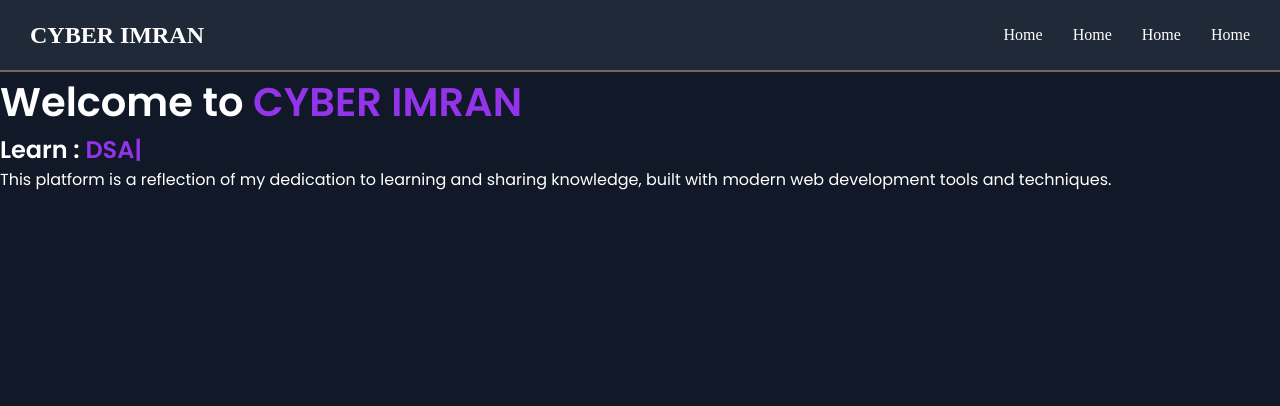
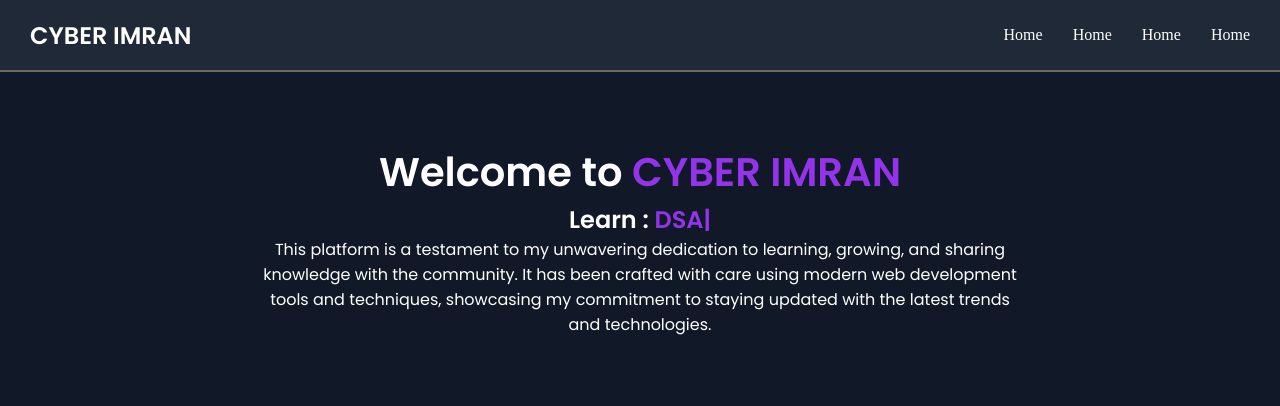
Before and after one commit to cyberimran/Blog-App, a Django app: page / in a window 1280 px wide. Shown: the top 406 px of the page. Run offline with Django 5.2, Linux system fonts and the light colour scheme.

Commit message:
Home page main content added

```diff
--- a/blogapp/views.py
+++ b/blogapp/views.py
@@ -1,4 +1,4 @@
 from django.shortcuts import render
 
 def home(request):
-    return render(request, 'home.html')
+    return render(request, 'home.html', context={"page_title":"BLOG APP USING DJANGO"})
--- a/static/css/style.css
+++ b/static/css/style.css
@@ -25,6 +25,9 @@ header{
 
 #navbar #logo h1{
     color: white;
+    font-family: "Poppins", serif;
+    font-weight: 600;
+    font-style: normal;
 }
 
 #navbar{
@@ -106,3 +109,38 @@ header{
     font-family: "Poppins", serif;
     font-weight: 600;
 }
+
+#hmc{
+    width: 100%;
+    display: flex;
+    justify-content: center;
+    align-items: center;
+}
+
+#home-main-content{
+    margin: 70px 0px;
+    width: 60%;
+    display: flex;
+    flex-direction: column;
+    justify-content: center;
+    align-items: center;
+    text-align: center;
+}
+
+@media (max-width: 1024px){
+    #home-main-content{
+        width: 650px;
+    }
+}
+
+@media (max-width: 768px){
+    #home-main-content{
+        width: 90%;
+    }
+}
+
+@media (max-width: 580px){
+    #home-main-content h1 span{
+        display: block;
+    }
+}
--- a/templates/base.html
+++ b/templates/base.html
@@ -2,10 +2,10 @@
 <!DOCTYPE html>
 <html lang="en">
   <head>
-    <meta charset="UTF-8">
-    <meta name="viewport" content="width=device-width, initial-scale=1.0">
-    <title>Document</title>
-    <link rel="stylesheet" href="{% static 'css/style.css' %}">
+    <meta charset="UTF-8" />
+    <meta name="viewport" content="width=device-width, initial-scale=1.0" />
+    <title>{{page_title}}</title>
+    <link rel="stylesheet" href="{% static 'css/style.css' %}" />
   </head>
   <body>
     <!-- Header -->
@@ -22,17 +22,35 @@
           <li><a href="">Home</a></li>
         </ul>
         <div id="menu-icon" onclick="toggleMenu()">
-            <svg xmlns="http://www.w3.org/2000/svg" width="30" height="30" fill="currentColor" class="bi bi-list" viewBox="0 0 16 16">
-                <path fill-rule="evenodd" d="M2.5 12a.5.5 0 0 1 .5-.5h10a.5.5 0 0 1 0 1H3a.5.5 0 0 1-.5-.5m0-4a.5.5 0 0 1 .5-.5h10a.5.5 0 0 1 0 1H3a.5.5 0 0 1-.5-.5m0-4a.5.5 0 0 1 .5-.5h10a.5.5 0 0 1 0 1H3a.5.5 0 0 1-.5-.5"/>
+          <svg
+            xmlns="http://www.w3.org/2000/svg"
+            width="30"
+            height="30"
+            fill="currentColor"
+            class="bi bi-list"
+            viewBox="0 0 16 16"
+          >
+            <path
+              fill-rule="evenodd"
+              d="M2.5 12a.5.5 0 0 1 .5-.5h10a.5.5 0 0 1 0 1H3a.5.5 0 0 1-.5-.5m0-4a.5.5 0 0 1 .5-.5h10a.5.5 0 0 1 0 1H3a.5.5 0 0 1-.5-.5m0-4a.5.5 0 0 1 .5-.5h10a.5.5 0 0 1 0 1H3a.5.5 0 0 1-.5-.5"
+            />
           </svg>
         </div>
       </nav>
     </header>
     {% block content %}{% endblock %}
 
-
-  <!-- js -->
+    <!-- Java Script -->
 
     <script src="{% static 'js/script.js' %}"></script>
+    <script src="{% static 'js/typed.umd.js' %}"></script>
+    <script>
+      var typed = new Typed("#element", {
+        strings: ["Python", "Java", "Django", "DSA", "AI", "Python"],
+        backDelay: 1400,
+        backSpeed: 50,
+        typeSpeed: 50,
+      });
+    </script>
   </body>
 </html>
--- a/templates/home.html
+++ b/templates/home.html
@@ -1,32 +1,17 @@
-{% extends 'base.html' %} {% load static %}
-<!DOCTYPE html>
-<html lang="en">
-  <head>
-    <meta charset="UTF-8" />
-    <meta name="viewport" content="width=device-width, initial-scale=1.0" />
-    <title>BLOG APP USING DJANGO</title>
-    <link rel="stylesheet" href="{% static 'css/style.css' %}" />
-  </head>
-  <body>
-    {% block content %}
+{% extends 'base.html' %} {% block content %}
+
+<!-- Home Page Main Content -->
+<div id="hmc">
   <div id="home-main-content">
     <h1 class="hmc-txt">Welcome to <span>CYBER IMRAN</span></h1>
     <h2 class="hmc-txt">Learn : <span id="element"></span></h2>
     <p class="hmc-txt">
-        This platform is a reflection of my dedication to learning and sharing
-        knowledge, built with modern web development tools and techniques.
+      This platform is a testament to my unwavering dedication to learning,
+      growing, and sharing knowledge with the community. It has been crafted
+      with care using modern web development tools and techniques, showcasing my
+      commitment to staying updated with the latest trends and technologies.
     </p>
   </div>
-    <script src="{% static 'js/script.js' %}"></script>
-    <script src="{% static 'js/typed.js' %}"></script>
-    <script>
-      var typed = new Typed('#element', {
-        strings: ["Python", "Java", "Django", "DSA", "AI", "Python"],
-        backDelay: 1400,
-        backSpeed: 50,
-        typeSpeed: 50,
-      });
-    </script>
+</div>
+
 {% endblock %}
-  </body>
-</html>
```
Also changed, not shown: static/js/typed.umd.js (renamed from static/js/typed.js). Lines whose indentation alone changed are shown as unchanged.
